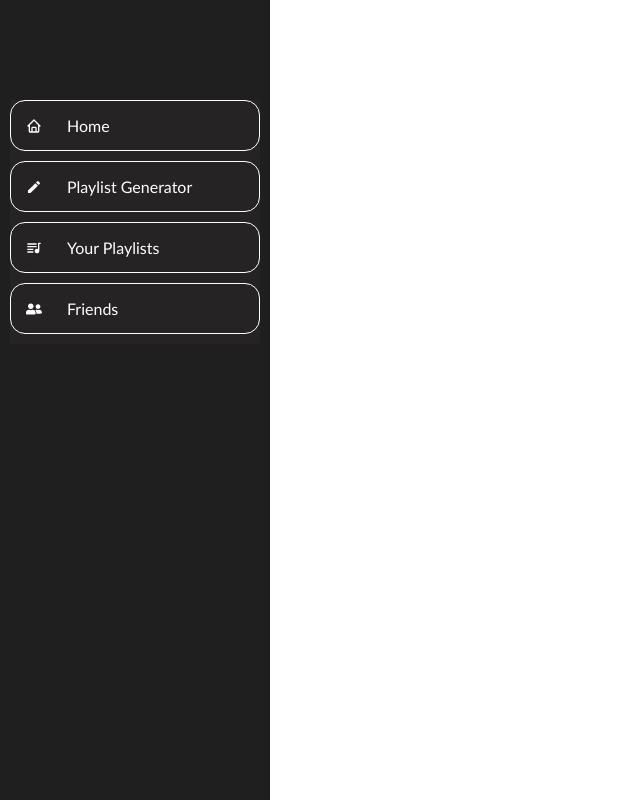
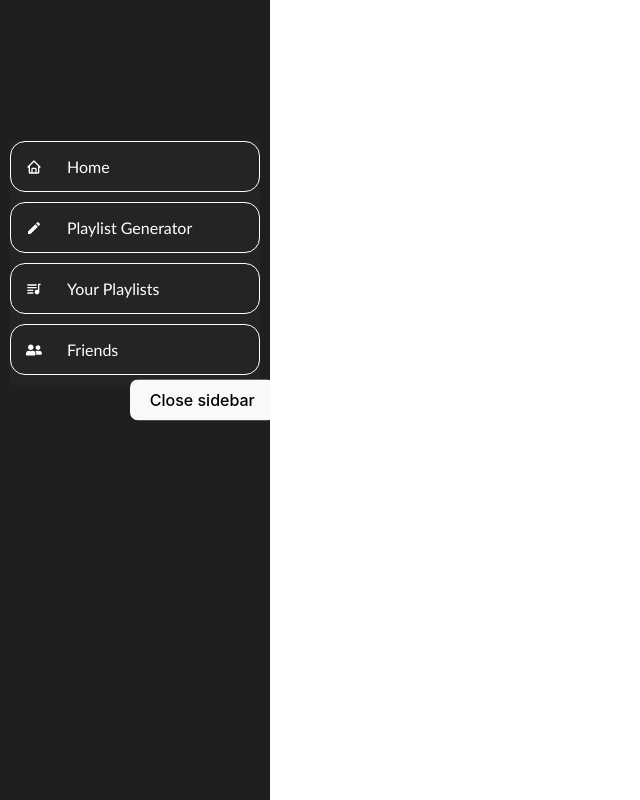
Before and after one commit to csesoc/trainee-3-23t3, a React (Vite) app in the folder client/: page / in a window 1280 px wide. Shown: the whole page, without its empty margins (0-640 px from the left). Built offline with nearby package versions, Linux system fonts and the light colour scheme.

Commit message:
added a open/close sidebar button(UNSTABLE) and hover effects for buttons

```diff
--- a/client/package.json
+++ b/client/package.json
@@ -11,7 +11,8 @@
   },
   "dependencies": {
     "react": "^18.2.0",
-    "react-dom": "^18.2.0"
+    "react-dom": "^18.2.0",
+    "react-icons": "^4.11.0"
   },
   "devDependencies": {
     "@types/react": "^18.2.15",
--- a/client/src/Components/Sidebar.css
+++ b/client/src/Components/Sidebar.css
@@ -3,6 +3,17 @@
   width: 270px;
   background-color: rgb(32, 31, 31);
   overflow: hidden;
+}
+
+.sidebar.closed {
+  width: 50px;
+}
+
+.toggle-button {
+  position: relative;
+  top: 50%;
+  left: 48%;
+  transform: translateY(-50%);
 }
 
 .sidebarlist {
@@ -29,6 +40,11 @@
   margin-bottom: 10px;
 }
 
+.sidebarlist .row:hover {
+  background-color: rgb(32, 31, 31);
+  cursor: pointer;
+}
+
 .icon {
   padding-top: 5px;
   margin-right: 15px;
--- a/client/src/Components/Sidebar.jsx
+++ b/client/src/Components/Sidebar.jsx
@@ -1,11 +1,20 @@
-import React from 'react';
+import React, { useState } from 'react';
 import './Sidebar.css';
 import {SidebarInfo} from './SidebarInfo'
 
 function Sidebar() {
+  const [isOpen, setIsOpen] = useState(true);
+
+  const toggleSidebar = () => {
+    setIsOpen(!isOpen)
+  };
+
   return (
-    <div className="sidebar">
-      <ul className="sidebarlist">
+    <div className={`sidebar ${isOpen ? '' : 'closed'}`}>
+      <button onClick={toggleSidebar} className="toggle-button">
+        {isOpen ? 'Close sidebar' : 'Open sidebar'}
+      </button>
+      {isOpen && <ul className="sidebarlist">
         {SidebarInfo.map((value, key) => {
           return (
             <li key={key} className="row">
@@ -15,7 +24,7 @@ function Sidebar() {
 
           );
         })}
-      </ul>
+      </ul>}
     </div>
   );
 }
```
Also changed, not shown: 2 other files (tests, documents, lock files or other folders).
